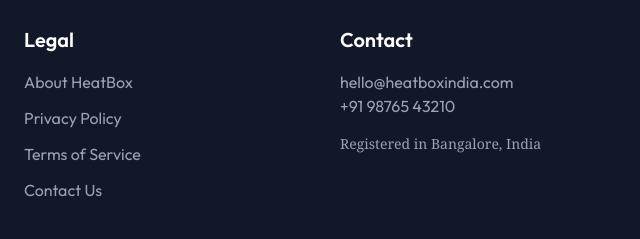
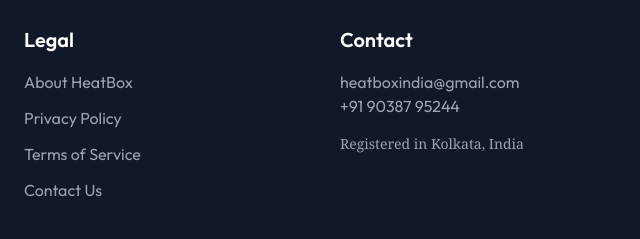
Before and after one commit to Ankur3509/heatbox-india, a plain HTML site: page index.html in a window 1280 px wide. Shown: the part 4152-4391 px from the top of the page, 640-1280 px from the left. Drawn offline with nearby package versions, Linux system fonts and the light colour scheme.

Commit message:
Update index.html ( updated contact info )

```diff
--- a/index.html
+++ b/index.html
@@ -456,9 +456,9 @@
             <!-- Column 4: Contact -->
             <div>
                 <h4 class="text-xl font-semibold text-white mb-4">Contact</h4>
-                <p>hello@heatboxindia.com</p>
-                <p>+91 98765 43210</p>
-                <p class="mt-4 text-sm font-serif">Registered in Bangalore, India</p>
+                <p>heatboxindia@gmail.com</p>
+                <p>+91 90387 95244</p>
+                <p class="mt-4 text-sm font-serif">Registered in Kolkata, India</p>
             </div>
 
         </div>
@@ -719,4 +719,5 @@
 
     </script>
 </body>
+
 </html>
```
